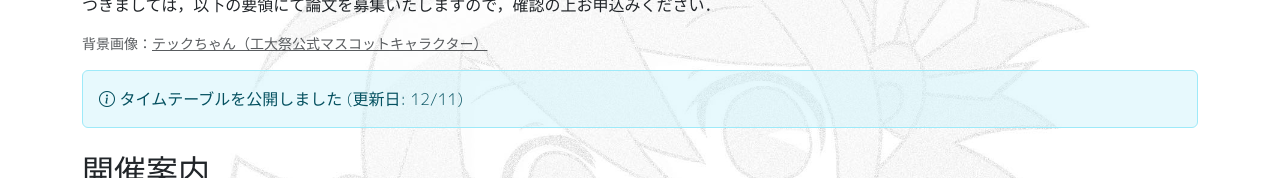
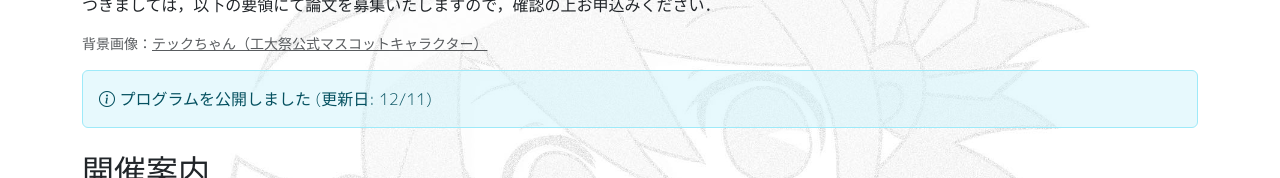
Before and after one commit to yamaoka-kitaguchi-lab/winter.workshop.net.ict.e.titech.ac.jp, a React (Vite) app: page / in a window 1280 px wide. Shown: the part 241-419 px from the top of the page. Built offline with nearby package versions, Linux system fonts and the light colour scheme.

Commit message:
Update header and news content

```diff
--- a/src/Header.tsx
+++ b/src/Header.tsx
@@ -31,8 +31,8 @@ const Header = () => {
 				</a>
 			</p>
 			<div className="alert alert-info info">
-				<i className="bi bi-info-circle" /> タイムテーブルを公開しました
-				(更新日: 12/11)
+				<i className="bi bi-info-circle" /> プログラムを公開しました (更新日:
+				12/11)
 			</div>
 		</section>
 	);
--- a/src/News.tsx
+++ b/src/News.tsx
@@ -8,7 +8,7 @@ interface ContentProps {
 const content: Readonly<ContentProps[]> = [
 	{
 		day: "2023年12月11日（月）",
-		content: "タイムテーブルを公開しました",
+		content: "プログラムを公開しました",
 	},
 	{
 		day: "2023年11月27日（月）",
```
